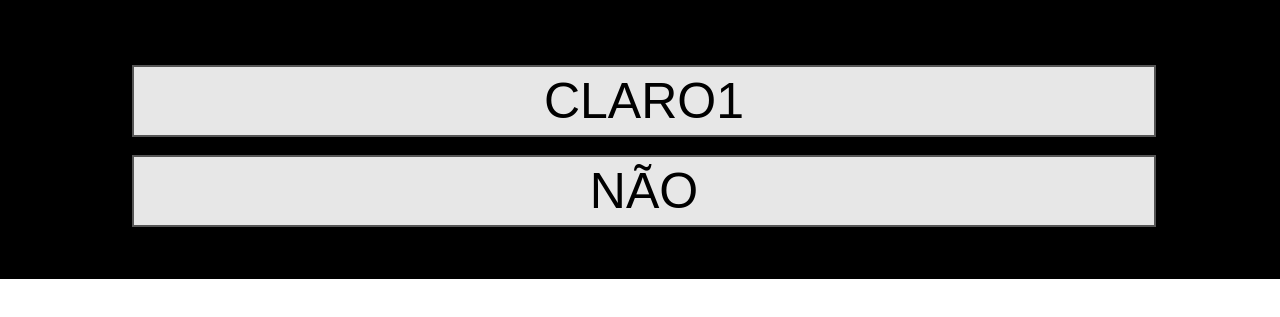
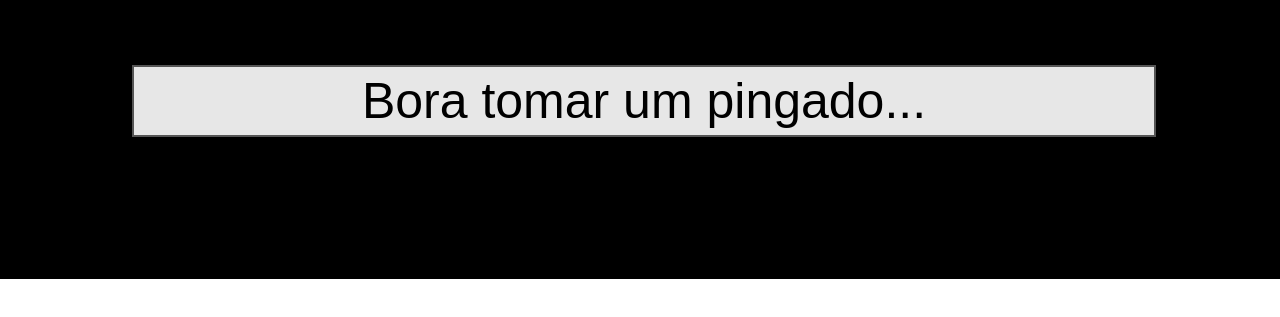
Before and after one commit to iceteawarrior/pingado.github.io, a plain HTML site: page index.html in a window 1280 px wide. Shown: the part 521-838 px from the top of the page. Drawn offline with Linux system fonts and the light colour scheme.

Commit message:
Update index.html

```diff
--- a/index.html
+++ b/index.html
@@ -59,14 +59,14 @@
 </div>
 <div class="controle">
 <p id="console1" align="center" style="font-size:60px" ></p>
-<button class="button" id="botao1" onclick="p01r01()" >CLARO1</button>
+<button class="button" id="botao1" onclick="p01r01()" >Bora tomar um pingado...</button>
 
 <br>
 <br>
 <br>
 <br>
 <br>
-<button class="button" id="botao2" onclick="p01r02()" >NÃO</button>
+<button class="button" id="botao2" onclick="p01r02()" style="visibility:hidden" >NÃO</button>
 
 <br>
 <br>
```
